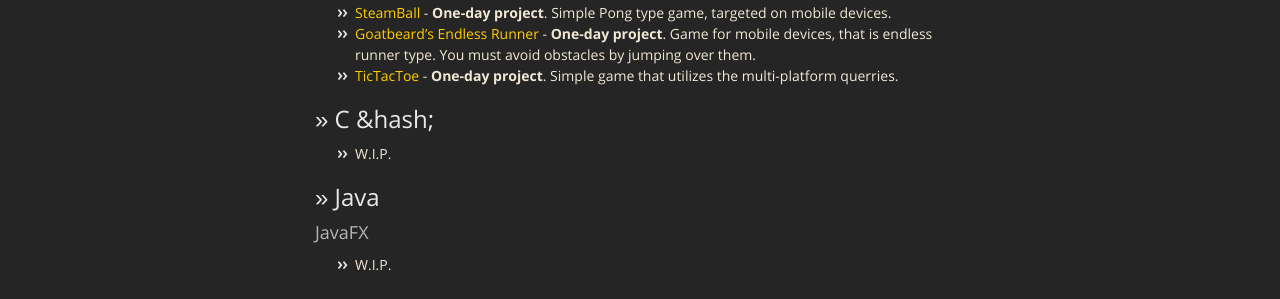
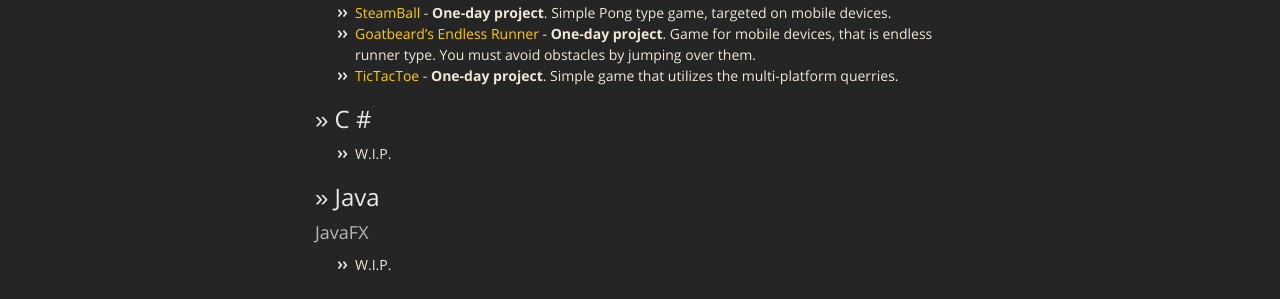
Before and after one commit to SimonGoatbeard/simongoatbeard.github.io, a Jekyll site: the page built from index.md, in a window 1280 px wide and 966 px high. Shown: the part 388-687 px from the top of the window. Built offline with Jekyll 4.4.1, drawn with Linux system fonts in a browser that asks for light colours; nearby versions of some CDN libraries; our own code applies the rules of GitHub Pages for plain Markdown files.

Commit message:
Update index.md

```diff
--- a/index.md
+++ b/index.md
@@ -10,7 +10,7 @@ layout: default
 *   [Goatbeard's Endless Runner](unity-goatbeardsendlessrunner) - **One-day project**. Game for mobile devices, that is endless runner type. You must avoid obstacles by jumping over them.
 *   [TicTacToe](unity-tictactoe) - **One-day project**. Simple game that utilizes the multi-platform querries.
 
-## >> C &hash;
+## >> C \#
 *   W.I.P.
 
 ## >> Java
```
